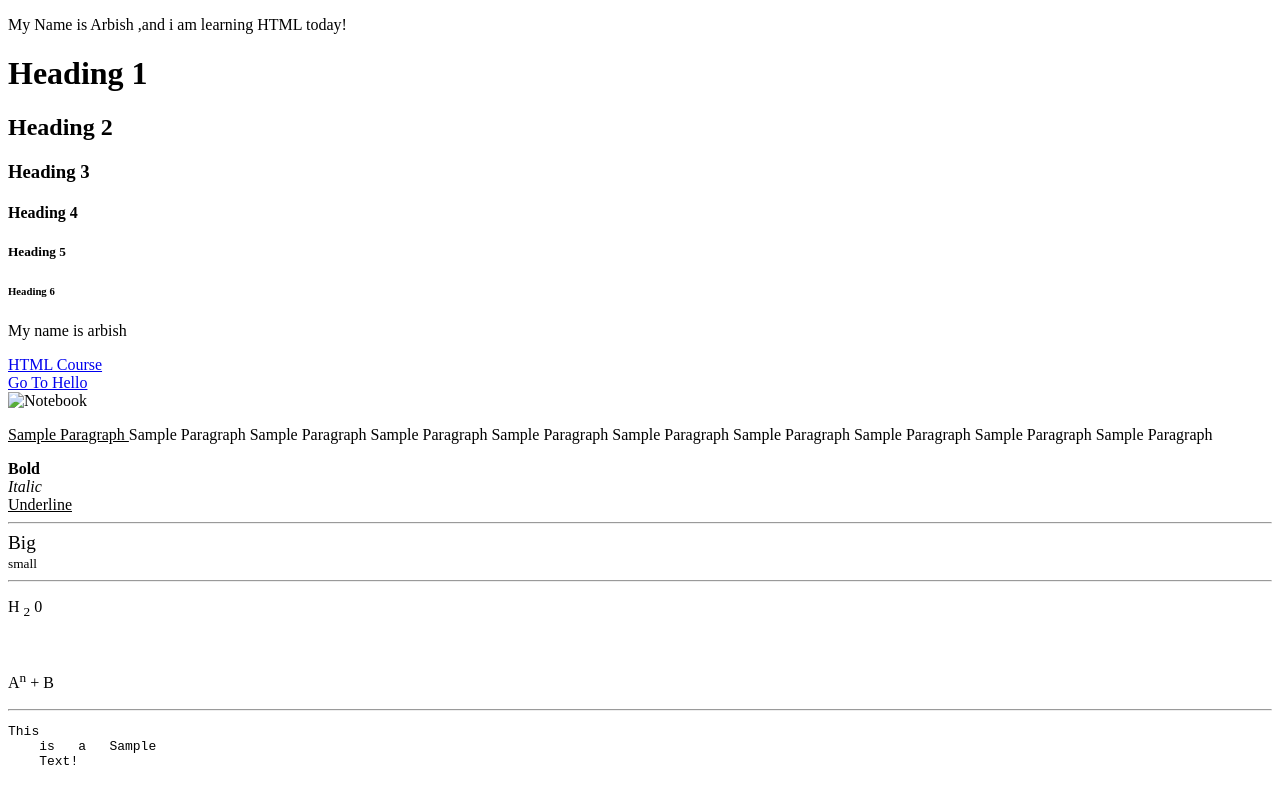
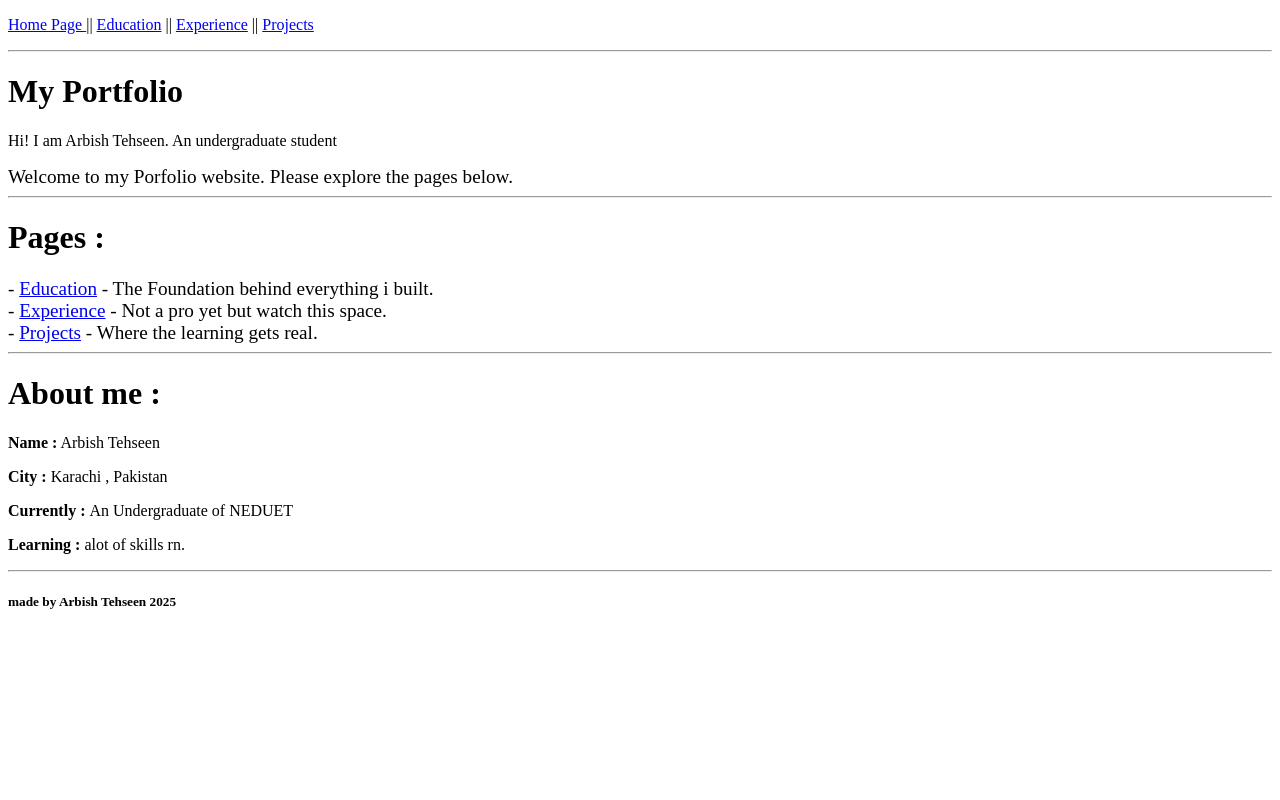
Before and after one commit to arbishtehseen/HTML, a plain HTML site: page index.html in a window 1280 px wide. Drawn offline with Linux system fonts and the light colour scheme.

Commit message:
Add files via upload

```diff
--- a/index.html
+++ b/index.html
@@ -1,47 +1,35 @@
 <!DOCTYPE html>
-<!-- This is my first HTML Code -->
 <html lang="en">
 <head>
     <meta charset="UTF-8">
-    <meta name="viewport" content="width=device-width, initial-scale=1.0">
-    <title>My First Page</title>
+    <meta name="viewport" content="width=<device-width>, initial-scale=1.0">
+    <title>Portfolio Home Page</title>
 </head>
 <body>
-<!-- Comment -->
+   <p> <a href = "/index.html"> Home Page </a> || <a href = "/education.html"> Education</a> || <a href = "/experience.html"> Experience</a> || <a href = "/project.html/"> Projects</a>
+</p>
+
+<hr>
+
+    <h1>My Portfolio</h1>
+   <p>Hi! I am Arbish Tehseen. An undergraduate student</p>
+   <big>Welcome to my Porfolio website. Please explore the pages below.</big>
+   <hr>
+   <h1>Pages :</h1>
+   <big> - <a href = "/education.html"> Education</a> - The Foundation behind everything i built.  </big>
+   <br/>
+   <big> - <a href = "/experience.html"> Experience</a> - Not a pro yet but watch this space.</big>
+   <br/>
+   <big> - <a href = "/project.html" > Projects</a> - Where the learning gets real.</big>
+
+  <hr>
+  <h1> About me : </h1>
+  <p><b>Name :</b> Arbish Tehseen</p>
+  <p><b>City : </b> Karachi , Pakistan</p>
+  <p><b>Currently : </B> An Undergraduate of NEDUET</p>
+  <p><b>Learning : </b> alot of skills rn.</p>
+
+  <hr>
+  <h5>made by <b>Arbish Tehseen</b> 2025</h5>
 </body>
- <p>My Name is Arbish ,and i am learning HTML today!</p>
-   <h1>Heading 1</h1>
-  <h2>Heading 2</h2>
-  <h3>Heading 3</h3>
-  <h4>Heading 4</h4>
-  <h5>Heading 5</h5>
-  <h6>Heading 6</h6>
-  <p> My name is arbish  </p>
-   <a href = "https://www.youtube.com/watch?v=HcOc7P5BMi4&t=303s">HTML Course</a>
-   <br/>
-   <a href = "/hello.html">Go To Hello</a>
-   <br/>
-   <img src = "/aesthetic flowers.jpg" alt ="Notebook" >
-   <br/>
-   <p> <u>Sample Paragraph </u> Sample Paragraph Sample Paragraph Sample Paragraph Sample Paragraph Sample Paragraph Sample Paragraph Sample Paragraph Sample Paragraph Sample Paragraph </p>
-   <b> Bold </b>
-   <br/>
-   <i>Italic</i>
-   <br/>
-   <u>Underline</u>
-   <br/>
-   <hr>
-   <big> Big </big>
-   <br/>
-   <small> small </small>
-   <hr>
-   <p> H <sub>2</sub> 0</p>
-   <br/>
-   <p>A<sup>n</sup> + B</p>
-   <hr>
-   <pre>This
-    is   a   Sample
-    Text!
-   </pre>
-
 </html>
```
